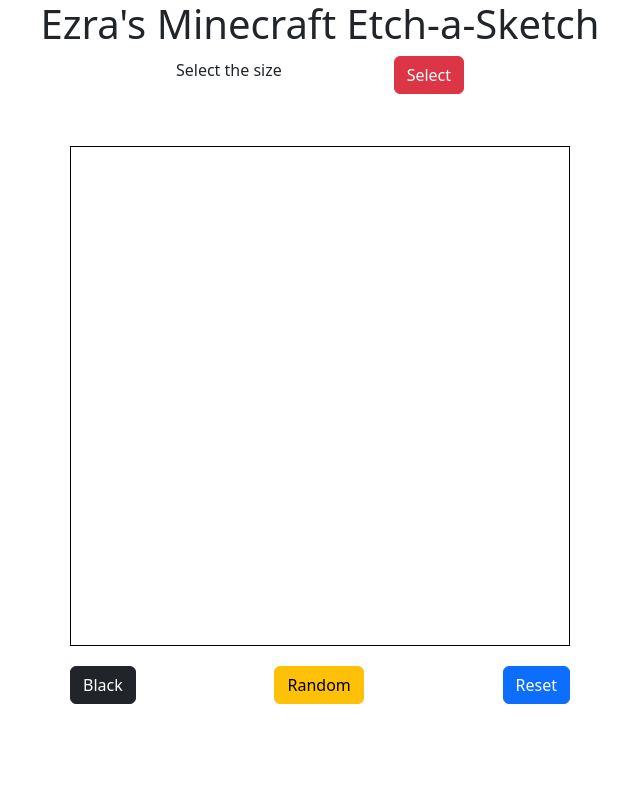
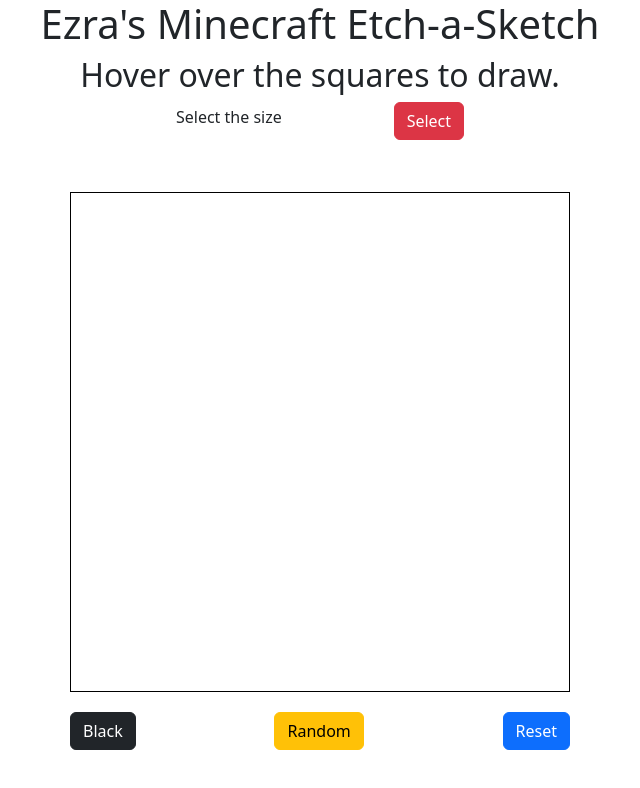
Before and after one commit to szmtz/etchasketch, a website: page index.html in a window 1280 px wide. Shown: the whole page, without its empty margins (320-960 px from the left). Drawn offline with nearby package versions, Linux system fonts and the light colour scheme.

Commit message:
Update index.html

```diff
--- a/index.html
+++ b/index.html
@@ -10,6 +10,7 @@
 </head>
 <body>
     <h1>Ezra's Minecraft Etch-a-Sketch</h1>
+    <h2>Hover over the squares to draw.</h2>
     <div class="header">
         <h6>Select the size</h6>
         <button id="popup" class="btn btn-danger">Select</button>
```
